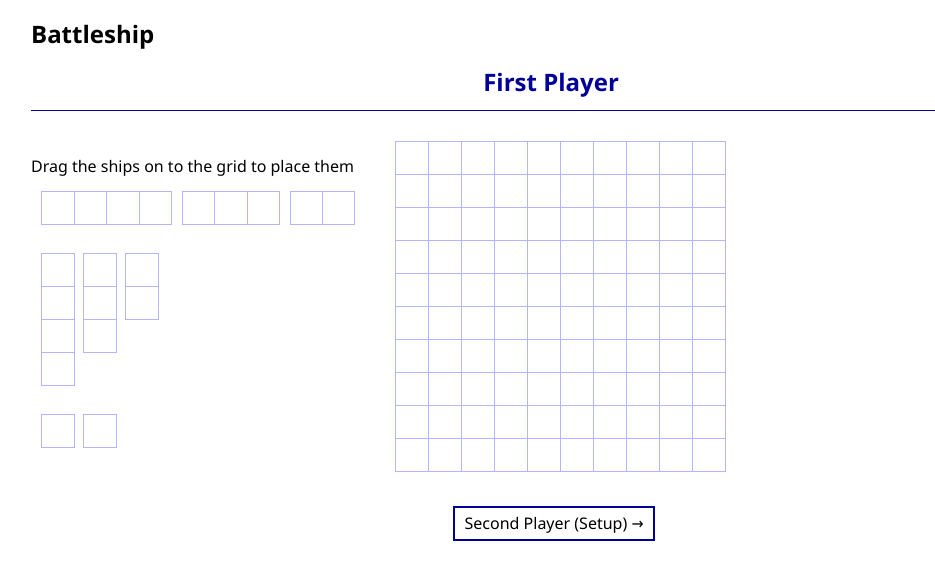
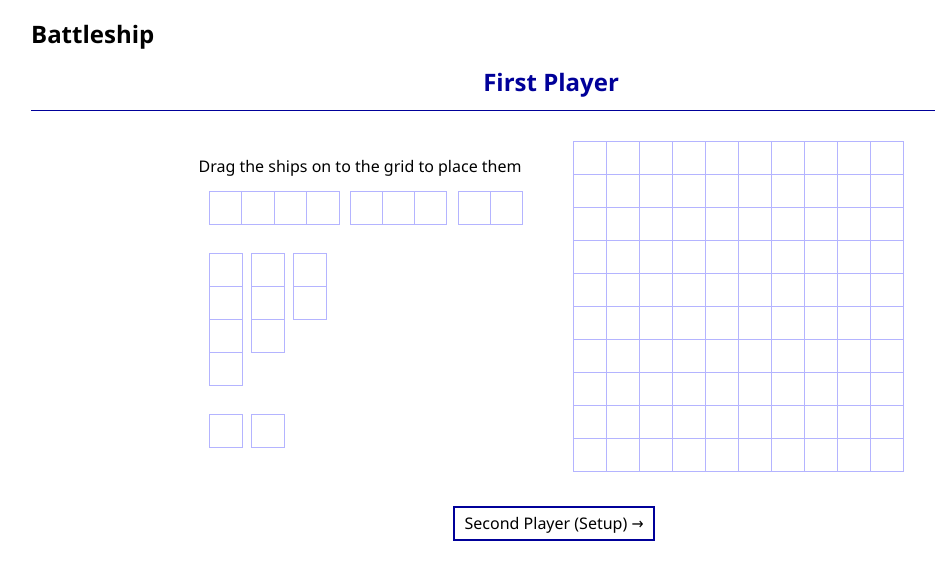
Before and after one commit to inaithani/battleship, a React (Create React App) app: page / in a window 1280 px wide. Shown: the top 580 px of the page, without its empty margins (89-1024 px from the left). Built offline with nearby package versions, Linux system fonts and the light colour scheme.

Commit message:
Fixed bug for defaultGridDimesions and initial state

```diff
--- a/src/GameStore.tsx
+++ b/src/GameStore.tsx
@@ -3,6 +3,7 @@ import {
   GameState,
   PlayerIdentifiers,
   IStoreProps,
+  DefaultGridDimesions,
 } from './App.model';
 import Reducer from './Reducer';
 import { getBaseGridState } from './utils';
@@ -11,14 +12,14 @@ import { Action } from './Actions';
 const initialState: GameState = {
   players: {
     [PlayerIdentifiers.FIRST]: {
-      gridState: getBaseGridState(10, 10),
+      gridState: getBaseGridState(DefaultGridDimesions.Rows, DefaultGridDimesions.Columns),
       isActive: true,
       isFireEnabled: false,
       winner: false,
       shipTracker: {},
     },
     [PlayerIdentifiers.SECOND]: {
-      gridState: getBaseGridState(10, 10),
+      gridState: getBaseGridState(DefaultGridDimesions.Rows, DefaultGridDimesions.Columns),
       isActive: false,
       isFireEnabled: false,
       winner: false,
--- a/src/components/game/GameResult.tsx
+++ b/src/components/game/GameResult.tsx
@@ -33,6 +33,11 @@ const GameResult = () => {
           <GridWrapper id={SECOND} />
         </div>
       </div>
+      {/* <div className={styles.actions}>
+        <button type="button">
+          Start Over
+        </button>
+      </div> */}
     </div>
   );
 };
--- a/src/components/grid/cell/DropAwareCell.tsx
+++ b/src/components/grid/cell/DropAwareCell.tsx
@@ -53,6 +53,7 @@ export default function DropAwareCell({
           columnIndex,
           shipItem.orientation,
           shipItem.length,
+          shipItem.id,
         );
         setShowDropPlaceholder(isOverCell && !isColliding);
       } else {
@@ -69,6 +70,7 @@ export default function DropAwareCell({
         columnIndex,
         shipItem.orientation,
         shipItem.length,
+        shipItem.id,
       );
       if (isColliding) return false;
       return true;
--- a/src/components/player/Player.module.scss
+++ b/src/components/player/Player.module.scss
@@ -2,9 +2,9 @@
   margin: 20px;
   .playerPane {
     display: flex;
+    justify-content: center;
 
     .playerPaneLeft {
-      width: 35%;
       .shipsContainer {
         display: flex;
         margin-bottom: 30px;
@@ -15,8 +15,8 @@
       }
     }
 
-    .playerPaneRight {
-      width: 65%;
+    .playerPaneRight, .playerPaneLeft {
+        margin: 0 25px;
     }
   }
   .playerHeading {
--- a/src/components/ship/index.tsx
+++ b/src/components/ship/index.tsx
@@ -40,7 +40,7 @@ export default function Ship({
       if (dropResult) {
         const shipTracker = state.players[playerId].shipTracker[id];
         if (typeof shipTracker !== 'undefined') {
-          const previousLocations = { ...shipTracker.locations };
+          const previousLocations = [...shipTracker.locations];
           previousLocations.map((previousLocation) => {
             const { row, column } = previousLocation;
             dispatch({
--- a/src/utils/index.ts
+++ b/src/utils/index.ts
@@ -95,6 +95,7 @@ export const hasCollisionPath = (
   columnIndex: number | undefined,
   orientation: Orientation,
   length: number,
+  shipId: string,
 ): boolean => {
   if (Array.isArray(gridState) && typeof rowIndex === 'number' && typeof columnIndex === 'number') {
     const { state } = gridState[rowIndex][columnIndex];
@@ -110,7 +111,7 @@ export const hasCollisionPath = (
     if (orientation === 'vertical') {
       let n = rowIndex;
       while (n < rowIndex + length) {
-        if (gridState[n][columnIndex].state === 1) {
+        if (gridState[n][columnIndex].state === 1 && gridState[n][columnIndex].shipId !== shipId) {
           collisionFound = true;
           break;
         }
@@ -119,7 +120,7 @@ export const hasCollisionPath = (
     } else {
       let n = columnIndex;
       while (n < columnIndex + length) {
-        if (gridState[rowIndex][n].state === 1) {
+        if (gridState[rowIndex][n].state === 1 && gridState[rowIndex][n].shipId !== shipId) {
           collisionFound = true;
           break;
         }
```
